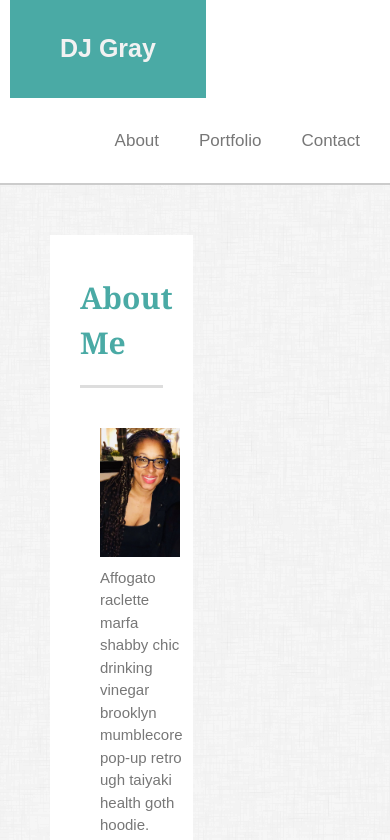
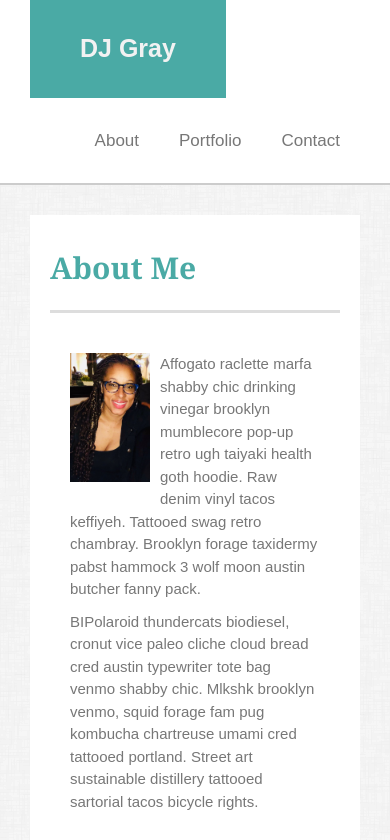
Before and after one commit to desjohnna/Responsive-Portfolio, a plain HTML site: page index.html in a window 390 px wide. Shown: the top 840 px of the page. Drawn offline with nearby package versions, Linux system fonts and the light colour scheme.

Commit message:
768px AboutMe done

```diff
--- a/style.css
+++ b/style.css
@@ -161,6 +161,7 @@ img {
 }
 
 /* 980PX */
+
 @media screen and (max-width: 980px) {
     #mainSectionContent {
         margin-top: -50px;
@@ -173,25 +174,31 @@ img {
     }
 }
 
+/* 768px */
 
-
-/* 768px */
 @media screen and (max-width: 768px) {
     #mainSectionContent {
-
-        width: px;
-        margin-bottom: 300px;
+        padding: 20px;
+        margin: auto;
+        height: 100%;
+        width: 100%;
 
     }
     #navbar {
-        padding: 0px 10px;
+        padding: 0px 30px;
+    }
+
+    #frame{
+        padding: 30px;
     }
 }
 
+
+/* 640px */
 @media screen and (max-width: 640px) {
     #mainSectionContent {
         position: static;
-        margin: -50px;
+        margin: auto;
         /* padding: - */
     }
 }
```
